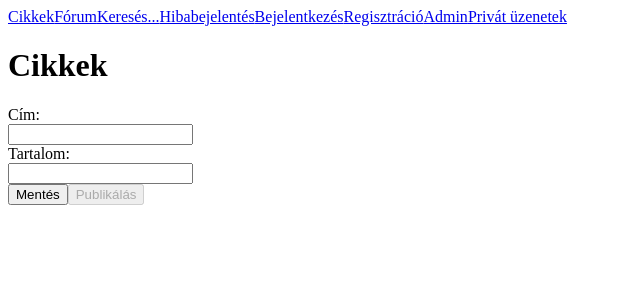
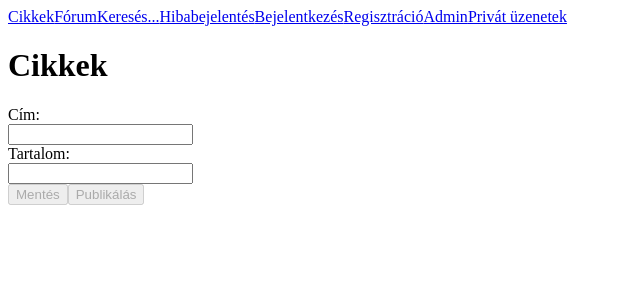
Before and after one commit to PappZsolt1/SzakdolgozatFE, an Angular app: page /articles/new-article in a window 1280 px wide. Shown: the top 300 px of the page, without its empty margins (0-640 px from the left). Built offline with nearby package versions, Linux system fonts and the light colour scheme.

Commit message:
new article ok

```diff
--- a/src/app/articles/new-article/new-article.component.html
+++ b/src/app/articles/new-article/new-article.component.html
@@ -1,8 +1,18 @@
-<form (ngSubmit)="publishNewArticle(title.value, content.value)" #newArticleForm="ngForm">
-    <label for="title">Cím:</label><br/>
-    <input type="text" id="title" name="title" required [(ngModel)]="article.title" #title="ngModel"><br/>
-    <label for="content">Tartalom:</label><br/>
-    <input type="text" id="content" name="content" required [(ngModel)]="article.content" #content="ngModel"><br/>
-    <button type="button" (click)="saveArticle()">Mentés</button>
-    <button type="submit" [disabled]="!newArticleForm.form.valid">Publikálás</button>
-</form>
+<div *ngIf="!saved && !published">
+    <form (ngSubmit)="publishNewArticle()" #newArticleForm="ngForm">
+        <label for="title">Cím:</label><br />
+        <input type="text" id="title" name="title" required [(ngModel)]="article.title" #title="ngModel"><br />
+        <label for="content">Tartalom:</label><br />
+        <input type="text" id="content" name="content" required [(ngModel)]="article.content" #content="ngModel"><br />
+        <button type="button" [disabled]="!newArticleForm.form.valid" (click)="saveArticle()">Mentés</button>
+        <button type="submit" [disabled]="!newArticleForm.form.valid">Publikálás</button>
+    </form>
+</div>
+<div *ngIf="saved">
+    <label>Elmentve!</label><br />
+    <button (click)="goBack()">Vissza</button>
+</div>
+<div *ngIf="published">
+    <label>Publikálva!</label><br />
+    <button (click)="goBack()">Vissza</button>
+</div>
--- a/src/app/articles/new-article/new-article.component.ts
+++ b/src/app/articles/new-article/new-article.component.ts
@@ -1,4 +1,5 @@
 import { Component, OnInit } from '@angular/core';
+import { Router } from '@angular/router';
 
 import { ArticleService } from '../shared/article.service';
 import { Article } from '../shared/article.model';
@@ -12,16 +13,25 @@ export class NewArticleComponent implements OnInit {
 
   article: Article = { id: null, title: null, content: null, saved: null, published: null, publishDate: null, /*username: null,*/ comments: null };
 
-  constructor(private articleService: ArticleService) { }
+  saved = false;
+  published = false;
+
+  constructor(private articleService: ArticleService, private router: Router) { }
 
   ngOnInit() {
   }
 
   saveArticle(): void {
+    this.saved = true;
     this.articleService.saveArticle(this.article).subscribe();
   }
 
-  publishNewArticle(title: String, content: String): void {
-    this.articleService.publishNewArticle(title, content).subscribe();
+  publishNewArticle(): void {
+    this.published = true;
+    this.articleService.publishNewArticle(this.article).subscribe();
+  }
+
+  goBack() {
+    this.router.navigate(['../']);
   }
 }
--- a/src/app/articles/shared/article.service.ts
+++ b/src/app/articles/shared/article.service.ts
@@ -27,13 +27,13 @@ export class ArticleService {
     .pipe(catchError(errorHandler));
   }
 
-  publishNewArticle(title: String, content: String): Observable<Article> {
-    return this.http.post<Article>(this.articleUrl, { title, content }, httpOptions)
+  publishNewArticle(article: Article): Observable<Article> {
+    return this.http.post<Article>(this.articleUrl, article, httpOptions)
     .pipe(catchError(errorHandler));
   }
 
-  publishSavedArticle(id: number, title: String, content: String): Observable<Article> {
-    return this.http.put<Article>(this.articleUrl + "/" + id, { title, content })
+  publishSavedArticle(id: number, article: Article): Observable<Article> {
+    return this.http.put<Article>(this.articleUrl + "/" + id, article)
     .pipe(catchError(errorHandler));
   }
 
```
